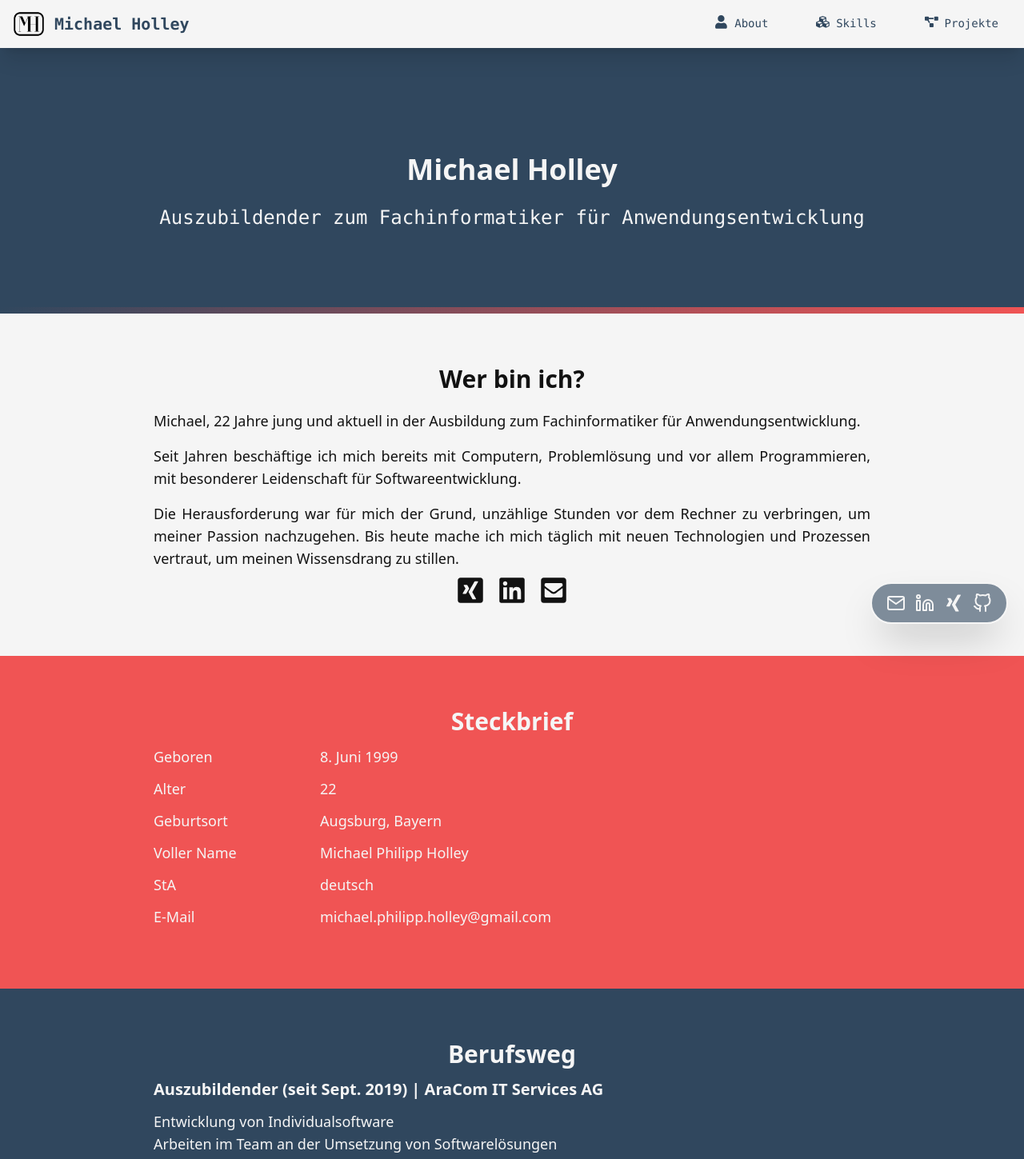
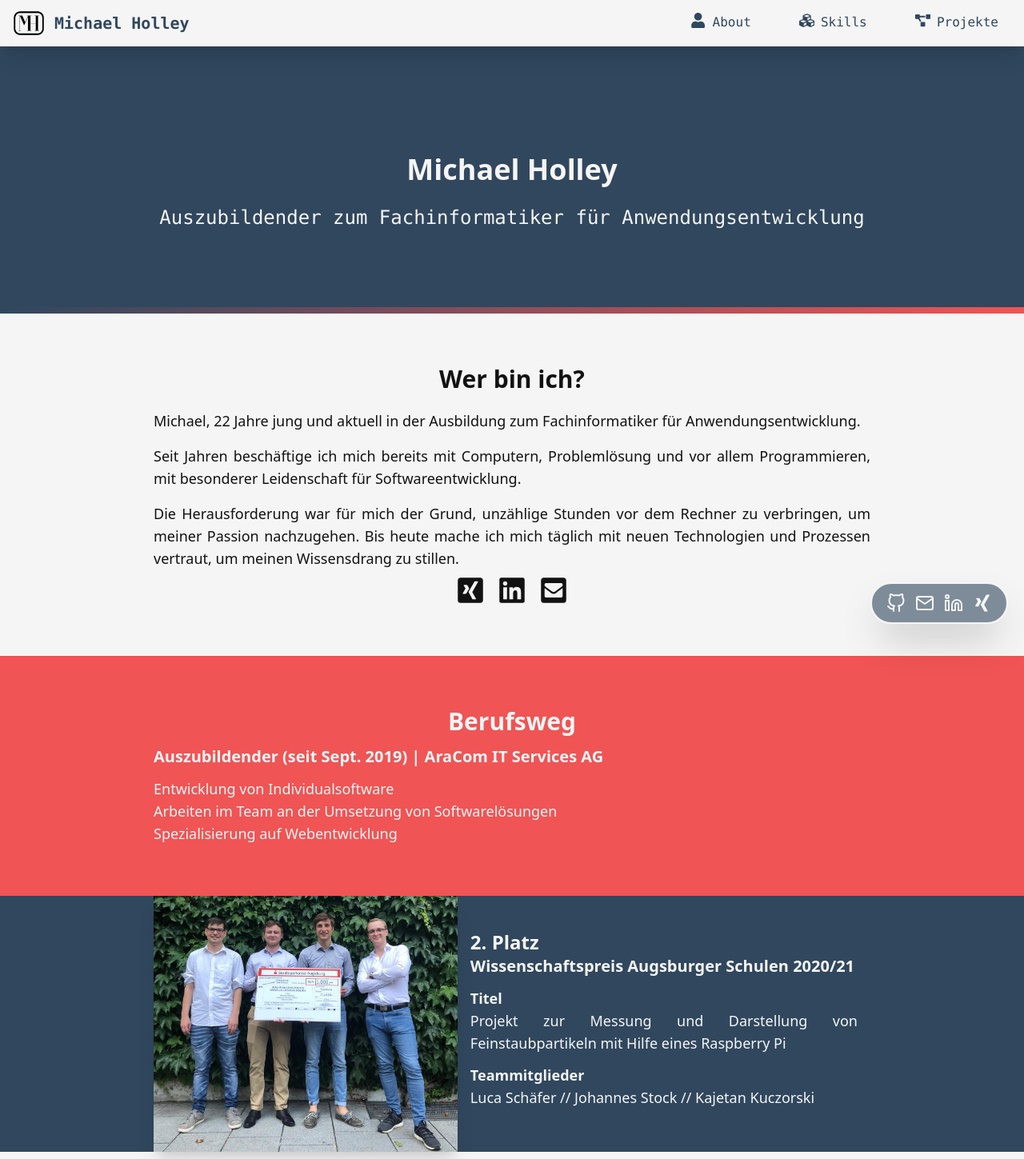
Before and after one commit to MichaelHolley/michaelholley.de, a React (Create React App) app: page / in a window 1280 px wide. Shown: the top 1449 px of the page at 80% size. Built offline with nearby package versions, Linux system fonts and the light colour scheme.

Commit message:
Added another section

```diff
--- a/src/components/footer.tsx
+++ b/src/components/footer.tsx
@@ -6,16 +6,6 @@ function Footer() {
   return (
     <footer className="bg-b0 bg-opacity-60 shadow-2xl fixed z-20 bottom-5 right-5 p-3 rounded-full border-2 border-w0 transition-[width] duration-500">
       <ul className="flex flex-row-reverse text-w0">
-        <NavBarIconItem
-          icon={
-            <FiGithub
-              size="1.5em"
-              className="hover:stroke-r0 transition ease-out duration-300 hover:scale-110"
-            />
-          }
-          link="https://github.com/MichaelHolley"
-          title="GitHub"
-        ></NavBarIconItem>
         <NavBarIconItem
           icon={
             <FaXing
@@ -46,6 +36,16 @@ function Footer() {
           link="mailto:michael.philipp.holley@gmail.com"
           title="Mail"
         ></NavBarIconItem>
+        <NavBarIconItem
+          icon={
+            <FiGithub
+              size="1.5em"
+              className="hover:stroke-r0 transition ease-out duration-300 hover:scale-110"
+            />
+          }
+          link="https://github.com/MichaelHolley"
+          title="GitHub"
+        ></NavBarIconItem>
       </ul>
     </footer>
   );
--- a/src/components/navbar.tsx
+++ b/src/components/navbar.tsx
@@ -13,11 +13,11 @@ function NavBar() {
   const loc = window.location.pathname.substring(1);
 
   return (
-    <nav className="px-2 sm:px-4 py-2.5 shadow-xl bg-w0 w-full z-10 fixed top-0 font-mono">
+    <nav className="px-2 sm:px-4 py-2 shadow-xl bg-w0 w-full z-10 fixed top-0 font-mono">
       <div className="container flex flex-wrap justify-between items-center mx-auto">
         <a href="/" className="flex">
           <img src="/logo512.png" className="mr-3 h-10" />
-          <span className="text-b0 self-center text-xl font-semibold whitespace-nowrap transition-all duration-500 hover:-translate-y-1">
+          <span className="text-b0 self-center text-xl font-semibold whitespace-nowrap">
             Michael Holley
           </span>
         </a>
@@ -43,16 +43,19 @@ function NavBar() {
             <NavBarLinkItem
               route="/"
               title="About"
+              isActive={loc === ""}
               icon={<FaUser size="1.2em" />}
             />
             <NavBarLinkItem
               route="Skills"
               title="Skills"
+              isActive={loc === "Skills"}
               icon={<FaCubes size="1.2em" />}
             />
             <NavBarLinkItem
               route="Projects"
               title="Projekte"
+              isActive={loc === "Projects"}
               icon={<FaProjectDiagram size="1.2em" />}
             />
           </ul>
@@ -62,12 +65,21 @@ function NavBar() {
   );
 }
 
-function NavBarLinkItem(props: { route: string; title: string; icon: any }) {
+function NavBarLinkItem(props: {
+  route: string;
+  title: string;
+  icon: any;
+  isActive: boolean;
+}) {
   return (
-    <li className="border-b-2 border-transparent hover:border-r0">
+    <li
+      className={`border-b-2 border-transparent ${
+        props.isActive ? "border-r0" : ""
+      } hover:border-r0`}
+    >
       <a
         href={props.route}
-        className="py-2 pr-4 pl-3 text-b0 text-md flex transition-all duration-500 hover:-translate-y-1 group"
+        className="py-2 pr-4 pl-3 text-b0 text-base flex transition-all duration-500 hover:-translate-y-1 group"
         aria-current="page"
       >
         <span className="mr-2 group-hover:scale-125 ease-in-out duration-300">
--- a/src/pages/home.tsx
+++ b/src/pages/home.tsx
@@ -31,11 +31,12 @@ function Home() {
         title="Michael Holley"
         subtitle="Auszubildender zum Fachinformatiker für Anwendungsentwicklung"
       ></PageHeader>
-      <section className="container mx-auto bg-w0 text-lg text-justify text-bl0 py-16 px-4 sm:px-10 md:px-24 lg:px-48">
+      <section className="bg-w0">
+        <div className="container mx-auto  text-lg text-justify text-bl0 py-16 px-4 sm:px-10 md:px-24 lg:px-48">
           <p className="text-3xl text-center mb-3 font-bold">Wer bin ich?</p>
           <p className="py-2">
-          Michael, {getAge(new Date(1999, 6, 8))} Jahre jung und aktuell in der
-          Ausbildung zum Fachinformatiker für Anwendungsentwicklung.
+            Michael, {getAge(new Date(1999, 6, 8))} Jahre jung und aktuell in
+            der Ausbildung zum Fachinformatiker für Anwendungsentwicklung.
           </p>
           <p className="py-2">
             Seit <span id="exp-div"></span> Jahren beschäftige ich mich bereits
@@ -43,10 +44,10 @@ function Home() {
             besonderer Leidenschaft für Softwareentwicklung.
           </p>
           <p className="py-2">
-          Die Herausforderung war für mich der Grund, unzählige Stunden vor dem
-          Rechner zu verbringen, um meiner Passion nachzugehen. Bis heute mache
-          ich mich täglich mit neuen Technologien und Prozessen vertraut, um
-          meinen Wissensdrang zu stillen.
+            Die Herausforderung war für mich der Grund, unzählige Stunden vor
+            dem Rechner zu verbringen, um meiner Passion nachzugehen. Bis heute
+            mache ich mich täglich mit neuen Technologien und Prozessen
+            vertraut, um meinen Wissensdrang zu stillen.
           </p>
           <div className="flex justify-center">
             <a
@@ -80,46 +81,9 @@ function Home() {
               />
             </a>
           </div>
+        </div>
       </section>
       <section className="bg-r0">
-        <div className="container mx-auto text-lg text-justify py-16 px-4 sm:px-10 md:px-24 lg:px-48 text-w0">
-          <p className="text-3xl text-center mb-3 font-bold">Steckbrief</p>
-          <div>
-            <div className="flex flex-row my-3">
-              <div className="w-52">Geboren</div>
-              <div>8. Juni 1999</div>
-            </div>
-            <div className="flex flex-row my-3">
-              <div className="w-52">Alter</div>
-              <div>{getAge(new Date(1999, 6, 8))}</div>
-            </div>
-            <div className="flex flex-row my-3">
-              <div className="w-52">Geburtsort</div>
-              <div>Augsburg, Bayern</div>
-            </div>
-            <div className="flex flex-row my-3">
-              <div className="w-52">Voller Name</div>
-              <div>Michael Philipp Holley</div>
-            </div>
-            <div className="flex flex-row my-3">
-              <div className="w-52">StA</div>
-              <div>deutsch</div>
-            </div>
-            <div className="flex flex-row my-3">
-              <div className="w-52">E-Mail</div>
-              <div>
-                <a
-                  href="mailto:michael.philipp.holley@gmail.com"
-                  className="hover:animate-pulse"
-                >
-                  michael.philipp.holley@gmail.com
-                </a>
-              </div>
-            </div>
-          </div>
-        </div>
-      </section>
-      <section className="bg-b0">
         <div className="container mx-auto text-lg text-justify py-16 px-4 sm:px-10 md:px-24 lg:px-48 text-w0">
           <p className="text-3xl text-center mb-3 font-bold">Berufsweg</p>
           <div>
@@ -134,7 +98,41 @@ function Home() {
           </div>
         </div>
       </section>
-      <section className="container mx-auto bg-w0 text-lg text-justify py-16 px-4 sm:px-10 md:px-24 lg:px-48 text-bl0">
+      <section className="bg-b0">
+        <div className="container mx-auto text-lg text-justify px-0 sm:px4 sm:px-10 md:px-24 lg:px-48 text-w0">
+          <div className="flex flex-row h-[320px]">
+            <img
+              src="/img/WSPreis_Schulen.jpeg"
+              className="h-[320px] shadow-xl absolute xl:relative "
+            ></img>
+            <div className="w-full my-auto p-4 z-10 bg-b0 bg-opacity-70 xl:bg-transparent">
+              <p className="text-2xl font-bold">2. Platz</p>
+              <p className="text-xl font-bold">
+                <a
+                  href="https://www.augsburg.de/aktuelles-aus-der-stadt/detail/wissenschaftspreis-augsburger-schulen-2020-21-vergeben"
+                  target={"_blank"}
+                  className="hover:animate-pulse"
+                >
+                  Wissenschaftspreis Augsburger Schulen 2020/21
+                </a>
+              </p>
+              <div className="my-3">
+                <div className="font-bold">Titel</div>
+                <div>
+                  Projekt zur Messung und Darstellung von Feinstaubpartikeln mit
+                  Hilfe eines Raspberry Pi
+                </div>
+              </div>
+              <div className="my-3">
+                <div className="font-bold">Teammitglieder</div>
+                <div>Luca Schäfer // Johannes Stock // Kajetan Kuczorski</div>
+              </div>
+            </div>
+          </div>
+        </div>
+      </section>
+      <section className="bg-w0">
+        <div className="container mx-auto text-lg text-justify py-16 px-4 sm:px-10 md:px-24 lg:px-48 text-bl0">
           <p className="text-3xl text-center mb-3 font-bold">Bildungsweg</p>
           <div>
             <div className="flex flex-row my-3">
@@ -157,6 +155,7 @@ function Home() {
               <div>St. Max Grundschule | Augsburg</div>
             </div>
           </div>
+        </div>
       </section>
     </main>
   );
```
Also changed, not shown: public/img/WSPreis_Schulen.jpeg (added). Lines whose indentation alone changed are shown as unchanged.
